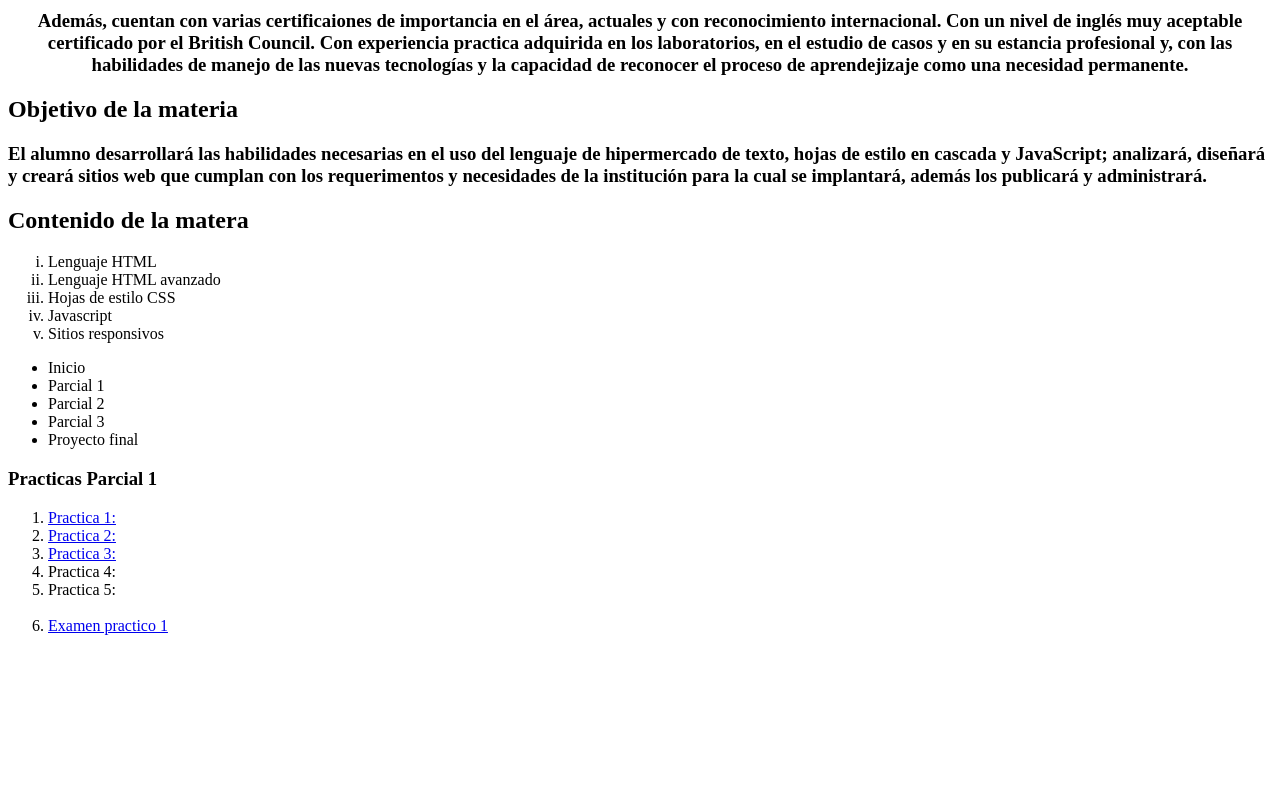
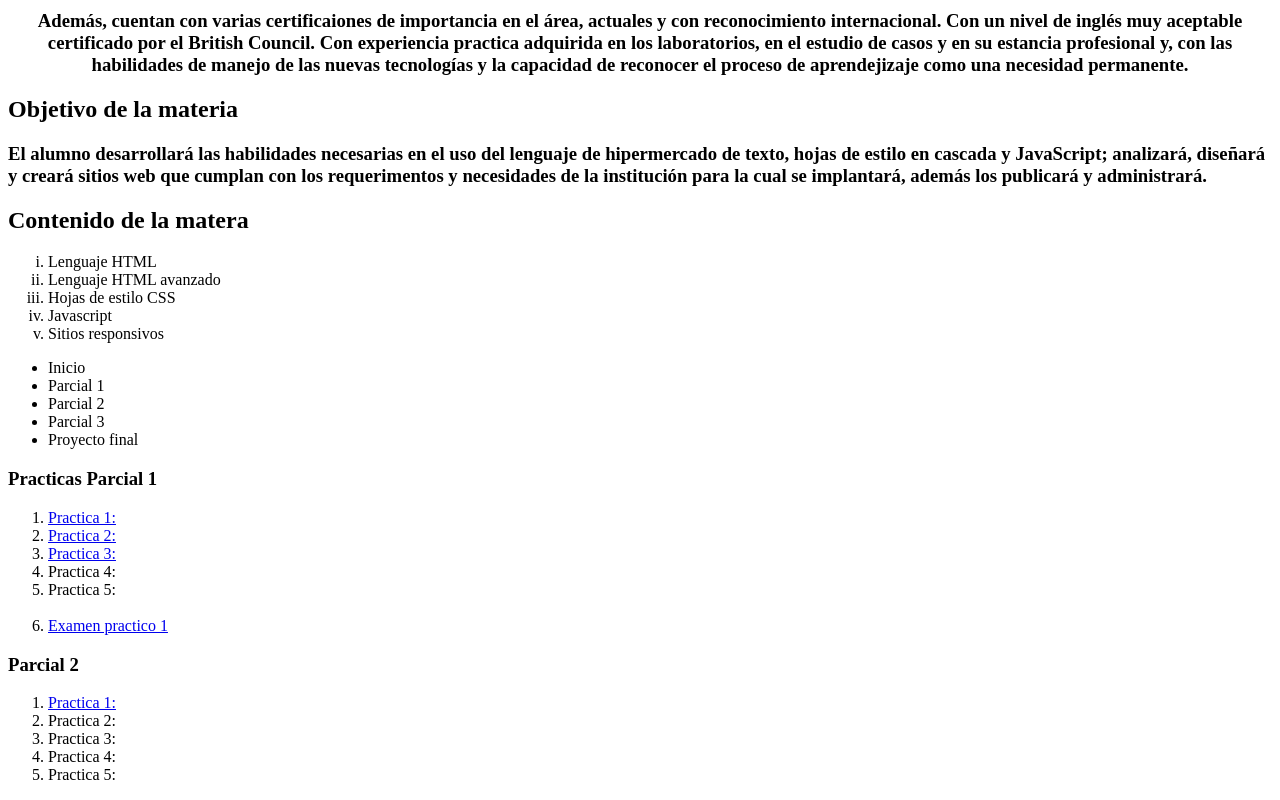
Before and after one commit to its-jeipi/practica2, a plain HTML site: page index.html in a window 1280 px wide. Shown: the part 782-1582 px from the top of the page. Before the commit the page ends 1433 px from the top, so only its background shows below. Drawn offline with Linux system fonts and the light colour scheme.

Commit message:
Update index.html

```diff
--- a/index.html
+++ b/index.html
@@ -47,4 +47,12 @@
         <br>
         <li> <a href="https://its-jeipi.github.io/practica2.github.io/sushi%20roll.html">Examen practico 1</a></li>
     </ol>
+    <h3>Parcial 2</h3>
+        <ol>
+        <li><a href="https://its-jeipi.github.io/practica2.github.io/practica%202.html">Practica 1:</a></li>
+        <li>Practica 2:</a></li>
+        <li>Practica 3:</a></li>
+        <li>Practica 4:</li>
+        <li>Practica 5:</li>
+    </ol>
 </html>
```
